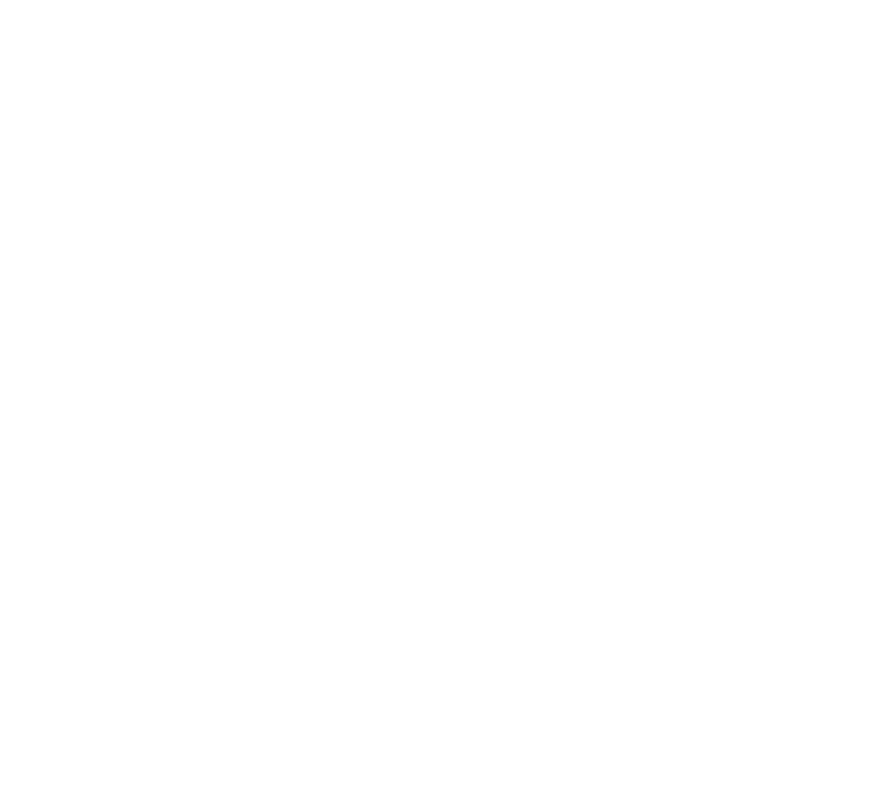
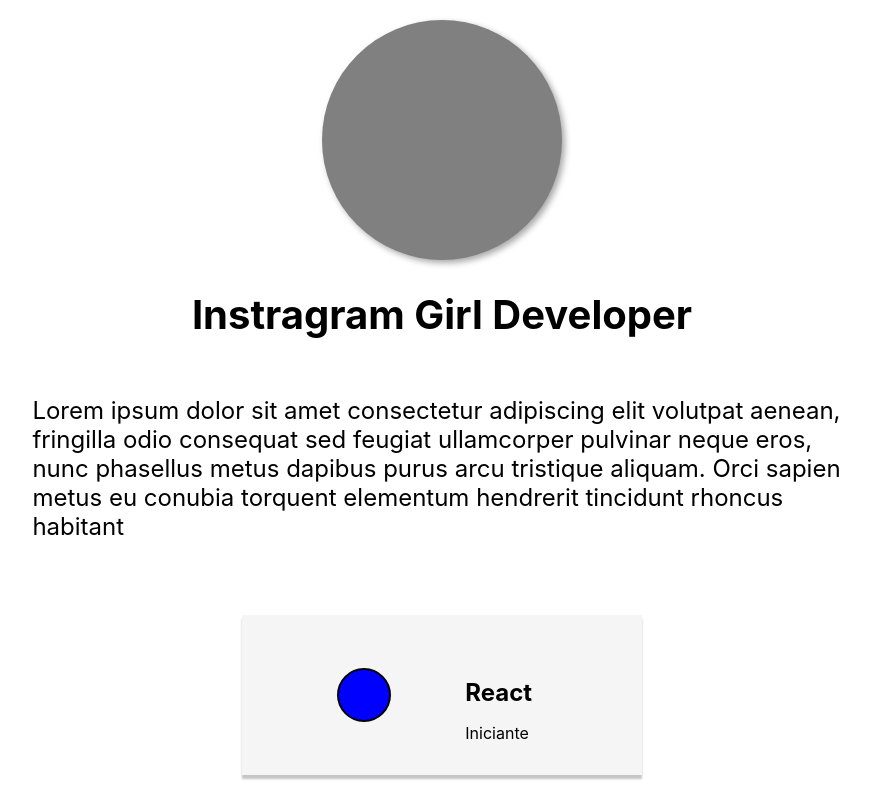
Before and after one commit to KevinWis/MyStack, a React (Create React App) app: page / in a window 1280 px wide. Shown: the whole page, without its empty margins (198-1068 px from the left). Built offline with nearby package versions, Linux system fonts and the light colour scheme.

Commit message:
Profile do visitante

```diff
--- a/src/App.js
+++ b/src/App.js
@@ -1,7 +1,10 @@
+import VisitingProfile from "./pages/visitingprofile"
+
 function App() {
   return (
     <div className="App">
       <main>
+      <VisitingProfile></VisitingProfile>
       </main>
     </div>
   );
--- /dev/null
+++ b/src/components/shared/cardprofile/index.jsx
@@ -0,0 +1,27 @@
+import { Container, Cardmain, Cardimage, ContainerBio,Containertitle,ContainerBios} from "./style";
+
+const CardProfile = () => {
+  return (
+    <>
+      <Container>
+        <Cardmain>
+          <Cardimage>
+          </Cardimage>
+          <ContainerBio>
+            <Containertitle>Instragram Girl Developer</Containertitle>
+            <ContainerBios>
+              <p>
+              Lorem ipsum dolor sit amet consectetur adipiscing elit volutpat
+              aenean, fringilla odio consequat sed feugiat ullamcorper pulvinar
+              neque eros, nunc phasellus metus dapibus purus arcu tristique
+              aliquam. Orci sapien metus eu conubia torquent elementum hendrerit
+              tincidunt rhoncus habitant
+              </p>
+            </ContainerBios>
+          </ContainerBio>
+        </Cardmain>
+      </Container>
+    </>
+  );
+};
+export default CardProfile;
--- /dev/null
+++ b/src/components/shared/cardprofile/style.js
@@ -0,0 +1,41 @@
+import styled  from "styled-components";
+
+export const Container = styled.div`
+ width:100%;
+`;
+export const Cardmain = styled.div`
+ width:100%;
+ display:flex;
+ flex-direction:column;
+ align-items:center;
+ text-align:center;
+`;
+export const Cardimage = styled.div`
+  width: 15rem;
+  height:  15rem;
+  margin-top: 20px;
+  background-color: gray;
+  border-radius: 50%;
+  filter: drop-shadow(3px 3px 3px #A8A8A8);
+`;
+export const ContainerBio = styled.div`
+ width:80%;
+ display:flex;
+ flex-direction:column;
+ justify-content:center;
+ align-items:center;
+ font-size:1.5rem;
+`;
+export const Containertitle = styled.h2`
+ width:100%;
+ margin-top:30px;
+ font-size:2.5rem;
+`;
+export const ContainerBios = styled.div`
+ width:80%;
+ display:flex;
+ align-items:center;
+ text-align:center;
+ justify-content:center;
+ text-align:left;
+`;
--- /dev/null
+++ b/src/components/shared/cartprofiletech/index.jsx
@@ -0,0 +1,17 @@
+import { ContainerTech, CardIcons, CardTitulo } from "./style";
+
+const CartProfileTech = () => {
+  return (
+    <>
+        <ContainerTech>
+          <CardIcons></CardIcons>
+          <CardTitulo>
+         <h2> React </h2>
+         <p> Iniciante</p>
+          </CardTitulo>
+        </ContainerTech>
+    </>
+  );
+};
+
+export default CartProfileTech;
--- /dev/null
+++ b/src/components/shared/cartprofiletech/style.js
@@ -0,0 +1,33 @@
+import styled  from "styled-components";
+
+export const ContainerTech = styled.div`
+ display: flex;
+ justify-content:space-evenly;
+ align-items:center;
+ width: 25rem;
+ height:10rem;
+ box-shadow: 0px 4px 2px #C5C5C5;
+background-color:#F5F5F5;
+
+`;
+export const CardIcons = styled.div`
+ width: 50px;
+ height: 50px;
+ color:white;
+ border:2px solid black;
+ background-color:blue;
+ text-align:center;
+ justify-content:center;
+ align-items:center;
+ border-radius:50%;
+`;
+export const CardTitulo = styled.div`
+ width: 50px;
+ height: 50px;
+ padding-right:2rem;
+ margin-left:-20px;
+ text-align:left;
+ h2{
+   margin: 0.5rem 0 0 0 ;
+ }
+`;
--- /dev/null
+++ b/src/pages/visitingprofile/index.jsx
@@ -0,0 +1,18 @@
+import CardProfile from "../../components/shared/cardprofile";
+import {  Container } from "./style";
+import CartProfileTech from "../../components/shared/cartprofiletech"
+
+const VisitingProfile = () => {
+  return (
+    <>
+    <CardProfile></CardProfile>
+
+
+      <Container>
+        <CartProfileTech> </CartProfileTech>
+      </Container>
+    </>
+  );
+};
+
+export default VisitingProfile;
--- /dev/null
+++ b/src/pages/visitingprofile/style.js
@@ -0,0 +1,10 @@
+import styled  from "styled-components";
+
+
+export const Container = styled.div`
+ width:100%;
+ height:150px;
+ display:flex;
+ justify-content:center;
+ margin-top:50px;
+`;
```
Also changed, not shown: src/helpers/getImages.js (line endings or trailing spaces), src/pages/profile/index.jsx (deleted).
